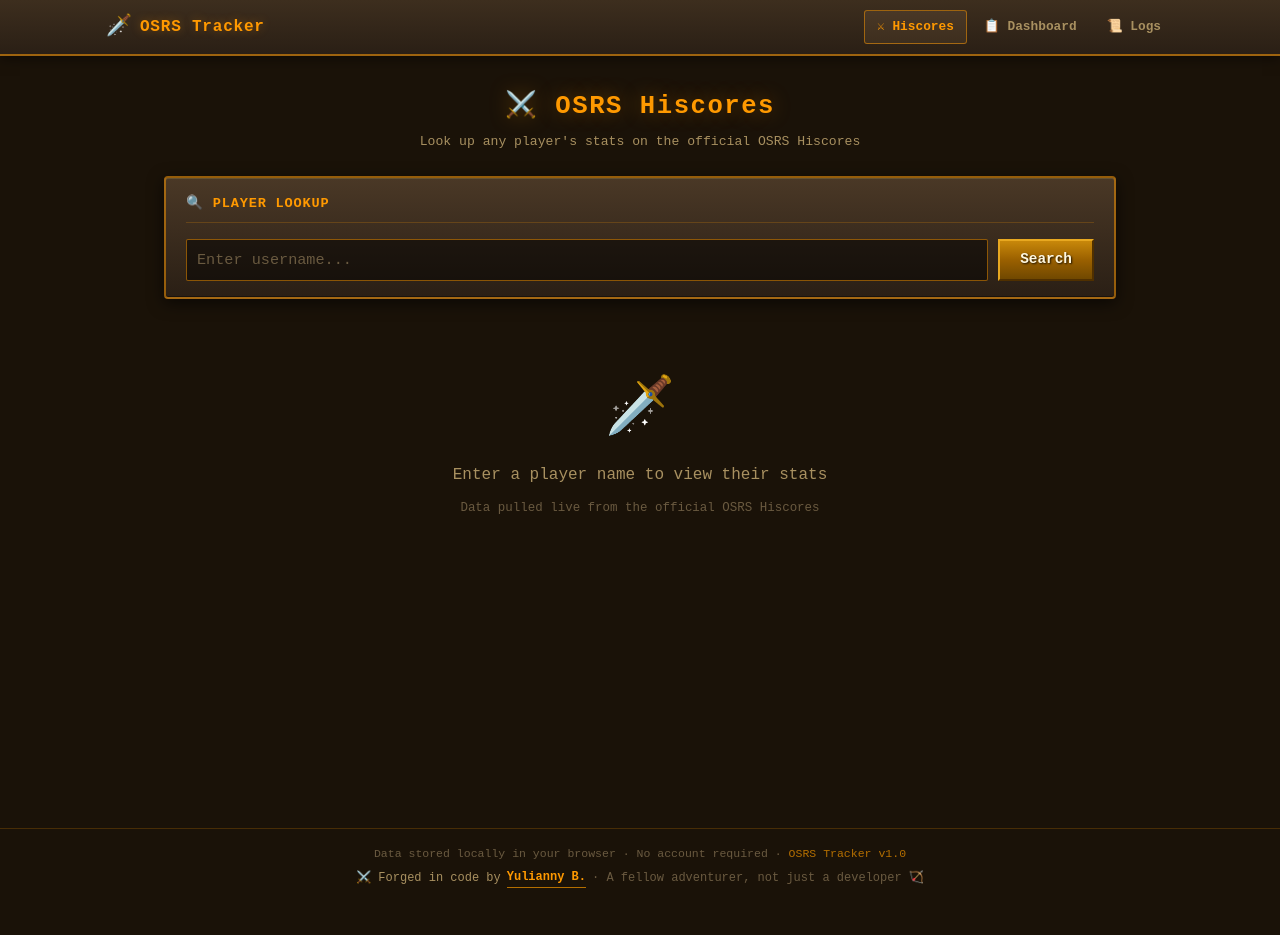
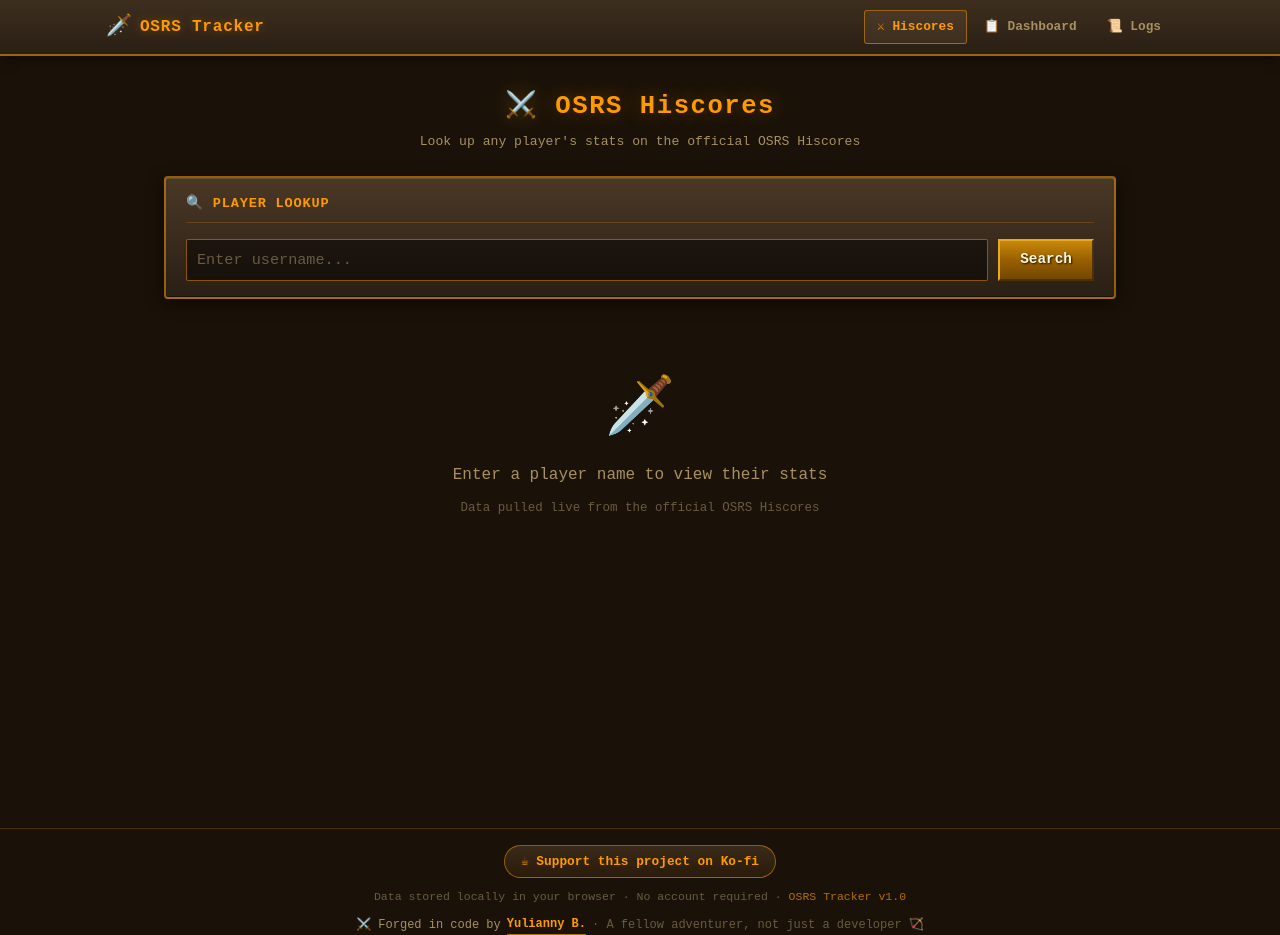
Before and after one commit to yuliannydev/osrs-tracker, a Next.js app: page / in a window 1280 px wide. Before the commit the page ends 888 px from the top, so only its background shows below. Built offline with nearby package versions, Linux system fonts and the light colour scheme.

Commit message:
style: add ko-fi

```diff
--- a/components/Footer.tsx
+++ b/components/Footer.tsx
@@ -9,9 +9,41 @@
 				display: 'flex',
 				flexDirection: 'column',
 				alignItems: 'center',
-				gap: 6,
+				gap: 10,
 			}}
 		>
+			{/* Ko-fi */}
+			<a
+				href='https://ko-fi.com/osrstracker'
+				target='_blank'
+				rel='noopener noreferrer'
+				style={{
+					display: 'inline-flex',
+					alignItems: 'center',
+					gap: 7,
+					background: 'linear-gradient(180deg, #3a2a1a 0%, #2a1a0a 100%)',
+					border: '1px solid var(--border-bright)',
+					borderRadius: 20,
+					padding: '6px 16px',
+					fontSize: '0.8rem',
+					fontWeight: 'bold',
+					color: 'var(--gold)',
+					textDecoration: 'none',
+					transition: 'all 0.15s',
+				}}
+				onMouseEnter={(e) => {
+					e.currentTarget.style.borderColor = 'var(--gold)';
+					e.currentTarget.style.boxShadow = '0 0 8px var(--gold-glow)';
+				}}
+				onMouseLeave={(e) => {
+					e.currentTarget.style.borderColor = 'var(--border-bright)';
+					e.currentTarget.style.boxShadow = 'none';
+				}}
+			>
+				☕ Support this project on Ko-fi
+			</a>
+
+			{/* Credits */}
 			<div
 				style={{
 					fontSize: '0.72rem',
@@ -47,9 +79,7 @@
 						paddingBottom: 1,
 						transition: 'color 0.15s',
 					}}
-					onMouseEnter={(e) =>
-						(e.currentTarget.style.color = 'var(--gold-bright)')
-					}
+					onMouseEnter={(e) => (e.currentTarget.style.color = 'var(--gold-bright)')}
 					onMouseLeave={(e) => (e.currentTarget.style.color = 'var(--gold)')}
 				>
 					Yulianny B.
```
